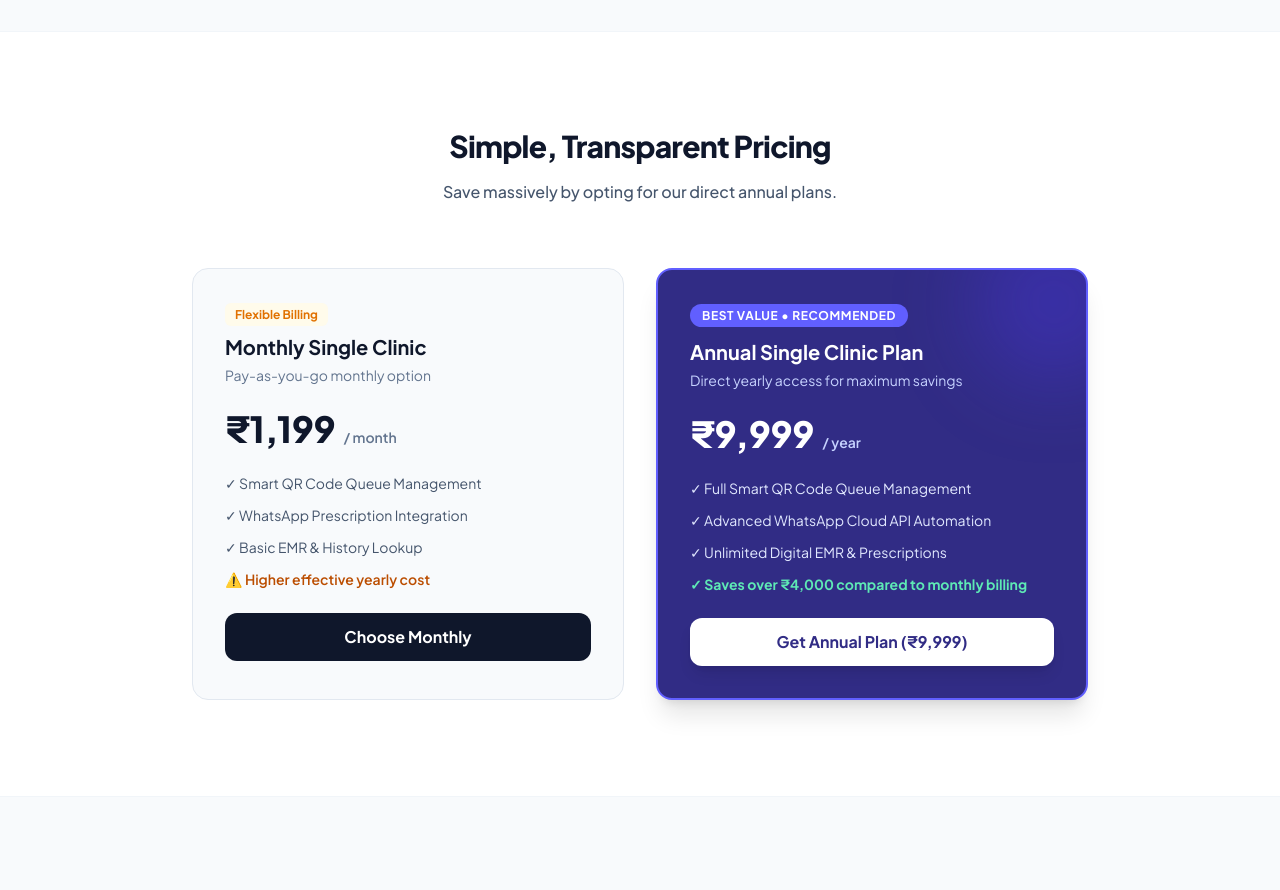
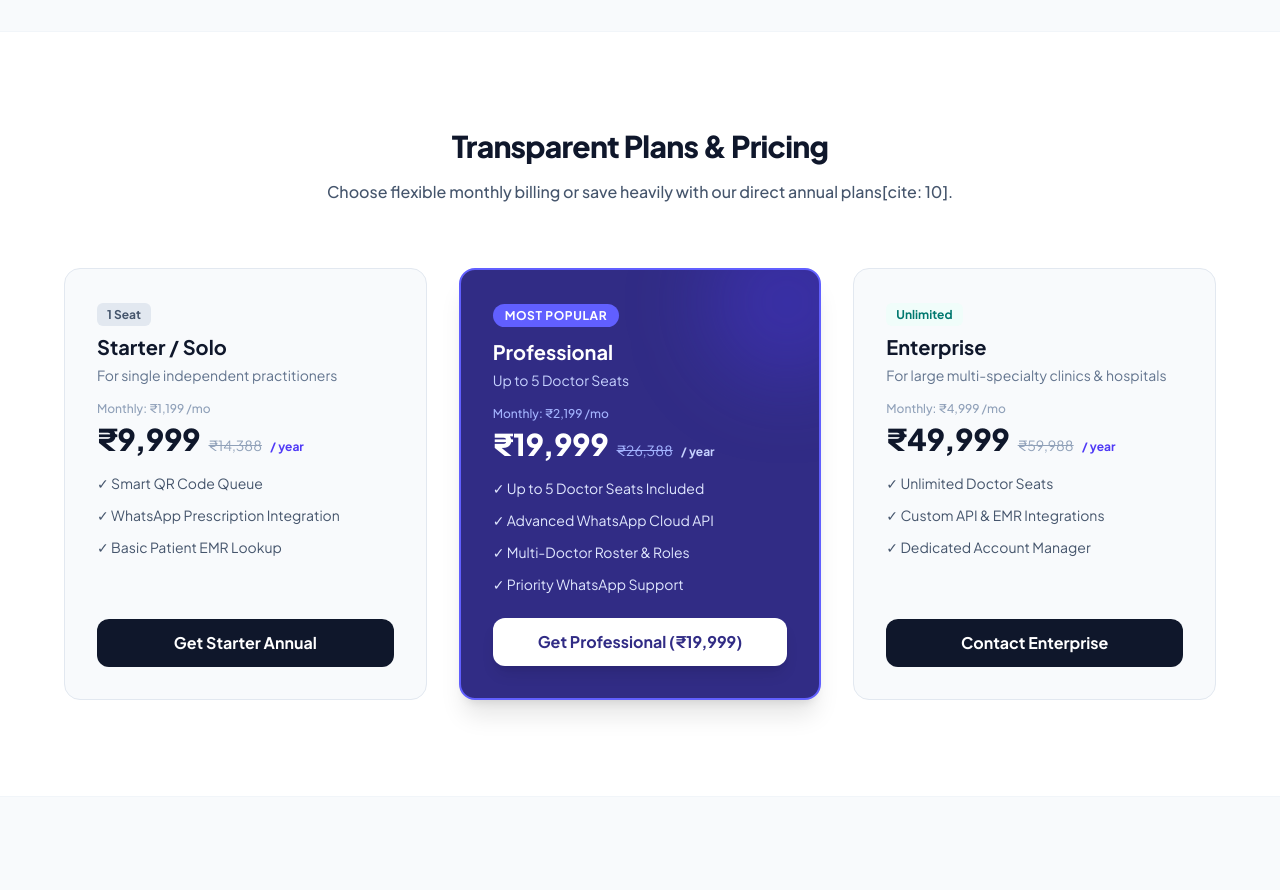
Before and after one commit to goyoh1359-ui/goyoh, a plain HTML site: page index.html in a window 1280 px wide. Shown: the part 1920-2810 px from the top of the page. Drawn offline with nearby package versions, Linux system fonts and the light colour scheme.

Commit message:
Update index.html

```diff
--- a/index.html
+++ b/index.html
@@ -136,50 +136,88 @@
     <section id="pricing" class="py-24 bg-white border-y border-slate-100">
         <div class="max-w-7xl mx-auto px-6">
             <div class="text-center max-w-2xl mx-auto space-y-4 mb-16">
-                <h2 class="text-3xl font-extrabold tracking-tight text-slate-900">Simple, Transparent Pricing</h2>
-                <p class="text-slate-600 font-medium">Save massively by opting for our direct annual plans.</p>
+                <h2 class="text-3xl font-extrabold tracking-tight text-slate-900">Transparent Plans & Pricing</h2>
+                <p class="text-slate-600 font-medium">Choose flexible monthly billing or save heavily with our direct annual plans[cite: 10].</p>
             </div>
-            <div class="grid md:grid-cols-2 gap-8 max-w-4xl mx-auto">
-                <!-- Monthly Plan -->
-                <div class="bg-slate-50 p-8 rounded-2xl border border-slate-200 space-y-6">
+            <div class="grid md:grid-cols-3 gap-8 max-w-6xl mx-auto">
+
+                <!-- 1. Starter / Solo Tier -->
+                <div class="bg-slate-50 p-8 rounded-2xl border border-slate-200 space-y-6 flex flex-col justify-between">
+                    <div class="space-y-4">
                         <div>
-                        <span class="text-xs font-bold text-amber-600 bg-amber-50 px-2.5 py-1 rounded-md">Flexible Billing</span>
-                        <h3 class="text-xl font-bold text-slate-900 mt-2">Monthly Single Clinic</h3>
-                        <p class="text-sm text-slate-500 mt-1">Pay-as-you-go monthly option</p>
+                            <span class="text-xs font-bold text-slate-600 bg-slate-200 px-2.5 py-1 rounded-md">1 Seat</span>
+                            <h3 class="text-xl font-bold text-slate-900 mt-2">Starter / Solo</h3>
+                            <p class="text-sm text-slate-500 mt-1">For single independent practitioners</p>
                         </div>
+                        <div class="space-y-1">
+                            <div class="text-xs text-slate-400 font-medium">Monthly: ₹1,199 /mo</div>
                             <div class="flex items-baseline gap-2">
-                        <span class="text-4xl font-extrabold text-slate-900">₹1,199</span>
-                        <span class="text-sm text-slate-500 font-semibold">/ month</span>
+                                <span class="text-3xl font-extrabold text-slate-900">₹9,999</span>
+                                <span class="text-sm text-slate-400 line-through">₹14,388</span>
+                                <span class="text-xs font-bold text-indigo-600">/ year</span>
+                            </div>
                         </div>
                         <ul class="space-y-3 text-sm text-slate-600">
-                        <li class="flex items-center gap-2">✓ Smart QR Code Queue Management</li>
+                            <li class="flex items-center gap-2">✓ Smart QR Code Queue</li>
                             <li class="flex items-center gap-2">✓ WhatsApp Prescription Integration</li>
-                        <li class="flex items-center gap-2">✓ Basic EMR & History Lookup</li>
-                        <li class="flex items-center gap-2 text-amber-700 font-semibold">⚠️ Higher effective yearly cost</li>
+                            <li class="flex items-center gap-2">✓ Basic Patient EMR Lookup</li>
                         </ul>
-                    <a href="#contact" class="block w-full py-3 bg-slate-900 text-white text-center font-bold rounded-xl hover:bg-slate-800 transition">Choose Monthly</a>
+                    </div>
+                    <a href="#contact" class="block w-full py-3 bg-slate-900 text-white text-center font-bold rounded-xl hover:bg-slate-800 transition">Get Starter Annual</a>
                 </div>
 
-                <!-- Annual Plan (Target) -->
-                <div class="bg-indigo-900 text-white p-8 rounded-2xl shadow-xl space-y-6 relative overflow-hidden border-2 border-indigo-500">
+                <!-- 2. Professional Tier (Most Popular) -->
+                <div class="bg-indigo-900 text-white p-8 rounded-2xl shadow-xl space-y-6 relative overflow-hidden border-2 border-indigo-500 flex flex-col justify-between">
                     <div class="absolute -right-12 -top-12 w-40 h-40 bg-indigo-600/30 rounded-full blur-2xl"></div>
+                    <div class="space-y-4 relative z-10">
                         <div>
-                        <span class="bg-indigo-500 text-white text-xs font-bold px-3 py-1 rounded-full uppercase tracking-wider">Best Value • Recommended</span>
-                        <h3 class="text-xl font-bold mt-3">Annual Single Clinic Plan</h3>
-                        <p class="text-sm text-indigo-200 mt-1">Direct yearly access for maximum savings</p>
+                            <span class="bg-indigo-500 text-white text-xs font-bold px-3 py-1 rounded-full uppercase tracking-wider">Most Popular</span>
+                            <h3 class="text-xl font-bold mt-3">Professional</h3>
+                            <p class="text-sm text-indigo-200 mt-1">Up to 5 Doctor Seats</p>
                         </div>
+                        <div class="space-y-1">
+                            <div class="text-xs text-indigo-300 font-medium">Monthly: ₹2,199 /mo</div>
                             <div class="flex items-baseline gap-2">
-                        <span class="text-4xl font-extrabold">₹9,999</span>
-                        <span class="text-sm text-indigo-200 font-semibold">/ year</span>
+                                <span class="text-3xl font-extrabold">₹19,999</span>
+                                <span class="text-sm text-indigo-300 line-through">₹26,388</span>
+                                <span class="text-xs font-bold text-indigo-200">/ year</span>
+                            </div>
                         </div>
                         <ul class="space-y-3 text-sm text-indigo-100">
-                        <li class="flex items-center gap-2">✓ Full Smart QR Code Queue Management</li>
-                        <li class="flex items-center gap-2">✓ Advanced WhatsApp Cloud API Automation</li>
-                        <li class="flex items-center gap-2">✓ Unlimited Digital EMR & Prescriptions</li>
-                        <li class="flex items-center gap-2 font-bold text-emerald-300">✓ Saves over ₹4,000 compared to monthly billing</li>
+                            <li class="flex items-center gap-2">✓ Up to 5 Doctor Seats Included</li>
+                            <li class="flex items-center gap-2">✓ Advanced WhatsApp Cloud API</li>
+                            <li class="flex items-center gap-2">✓ Multi-Doctor Roster & Roles</li>
+                            <li class="flex items-center gap-2">✓ Priority WhatsApp Support</li>
                         </ul>
-                    <a href="#contact" class="block w-full py-3 bg-white text-indigo-900 text-center font-bold rounded-xl hover:bg-indigo-50 transition shadow-lg">Get Annual Plan (₹9,999)</a>
                     </div>
+                    <a href="#contact" class="block w-full py-3 bg-white text-indigo-900 text-center font-bold rounded-xl hover:bg-indigo-50 transition shadow-lg relative z-10">Get Professional (₹19,999)</a>
+                </div>
+
+                <!-- 3. Enterprise Tier -->
+                <div class="bg-slate-50 p-8 rounded-2xl border border-slate-200 space-y-6 flex flex-col justify-between">
+                    <div class="space-y-4">
+                        <div>
+                            <span class="text-xs font-bold text-teal-700 bg-teal-50 px-2.5 py-1 rounded-md">Unlimited</span>
+                            <h3 class="text-xl font-bold text-slate-900 mt-2">Enterprise</h3>
+                            <p class="text-sm text-slate-500 mt-1">For large multi-specialty clinics & hospitals</p>
+                        </div>
+                        <div class="space-y-1">
+                            <div class="text-xs text-slate-400 font-medium">Monthly: ₹4,999 /mo</div>
+                            <div class="flex items-baseline gap-2">
+                                <span class="text-3xl font-extrabold text-slate-900">₹49,999</span>
+                                <span class="text-sm text-slate-400 line-through">₹59,988</span>
+                                <span class="text-xs font-bold text-indigo-600">/ year</span>
+                            </div>
+                        </div>
+                        <ul class="space-y-3 text-sm text-slate-600">
+                            <li class="flex items-center gap-2">✓ Unlimited Doctor Seats</li>
+                            <li class="flex items-center gap-2">✓ Custom API & EMR Integrations</li>
+                            <li class="flex items-center gap-2">✓ Dedicated Account Manager</li>
+                        </ul>
+                    </div>
+                    <a href="#contact" class="block w-full py-3 bg-slate-900 text-white text-center font-bold rounded-xl hover:bg-slate-800 transition">Contact Enterprise</a>
+                </div>
+
             </div>
         </div>
     </section>
```
Lines whose indentation alone changed are shown as unchanged.
